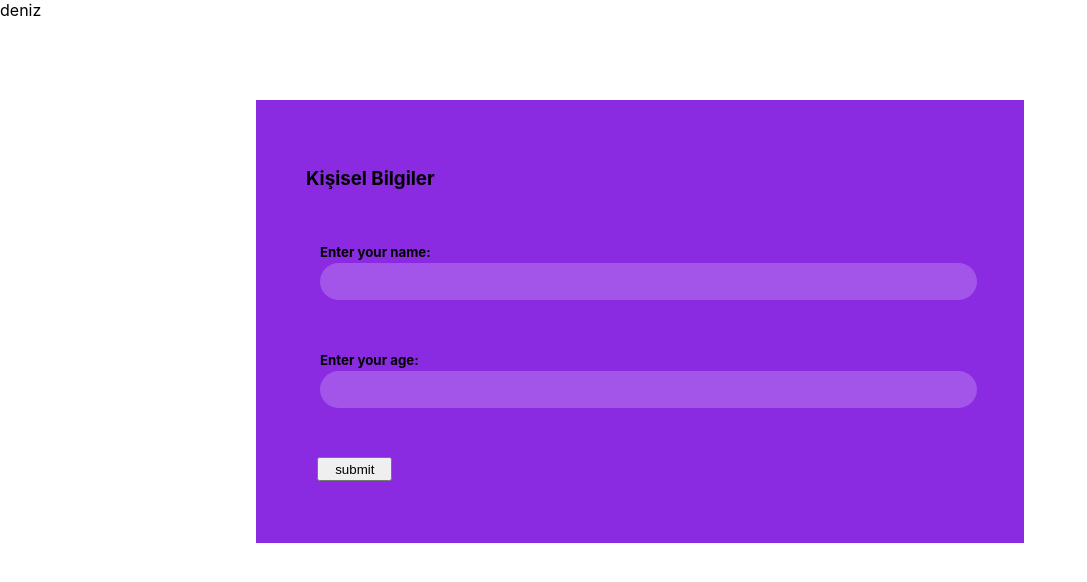
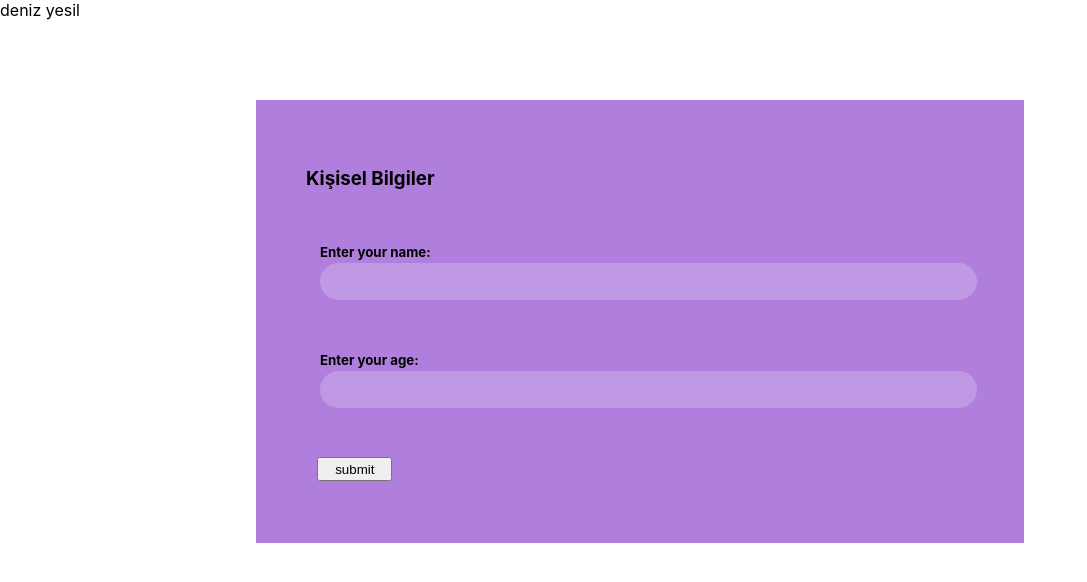
Before and after one commit to denizyesill/form-project, a React (Create React App) app: page / in a window 1280 px wide. Shown: the top 582 px of the page, without its empty margins (0-1087 px from the left). Built offline with nearby package versions, Linux system fonts and the light colour scheme.

Commit message:
background color update

```diff
--- a/src/App.css
+++ b/src/App.css
@@ -9,7 +9,7 @@
   display: flex;
   flex-direction: column;
   padding: 3em;
-  background-color: blueviolet;
+  background-color: rgb(176, 127, 221);
 }
 
 .form_container label {
--- a/src/App.js
+++ b/src/App.js
@@ -19,7 +19,7 @@ const App = () => {
 
   return (
     <div className="page_container">
-      deniz
+      deniz yesil
       <div className="form_section">
         <form onSubmit={handleSubmit} className="form_container">
           <legend>
```
